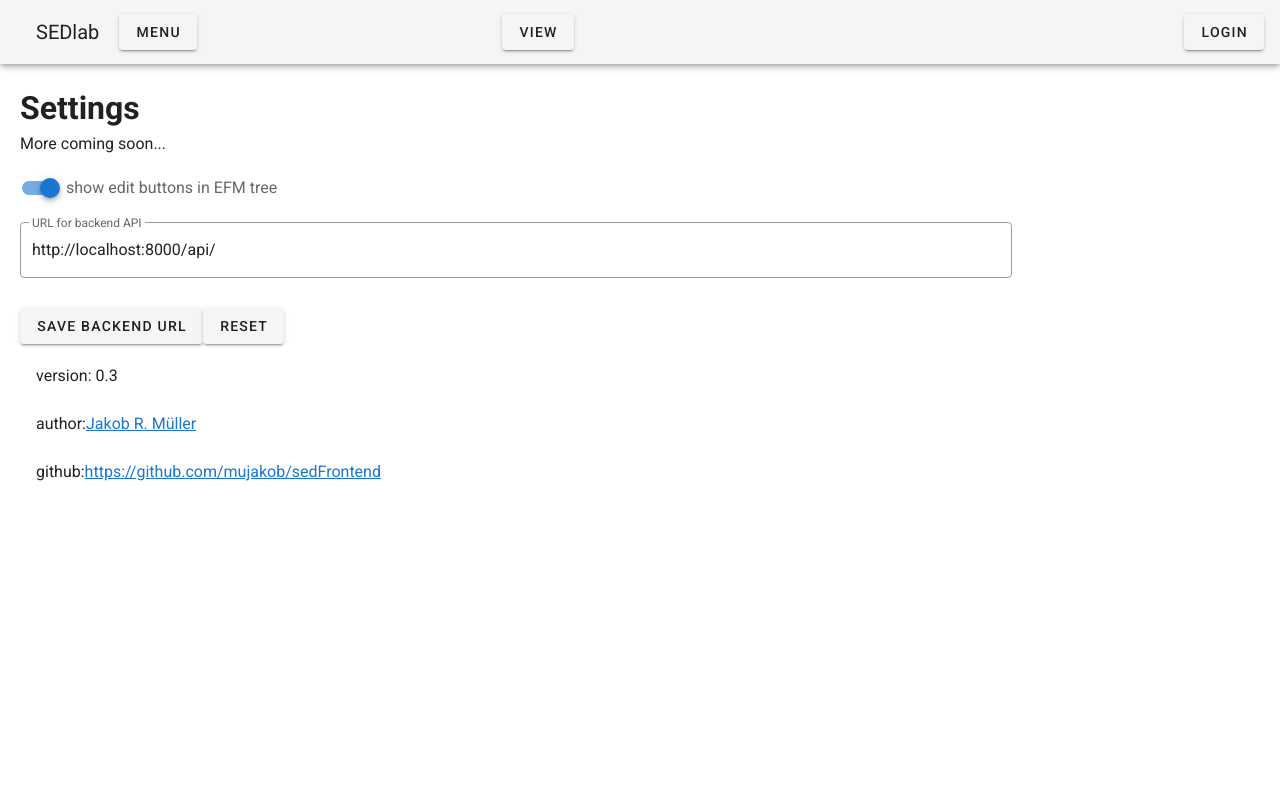
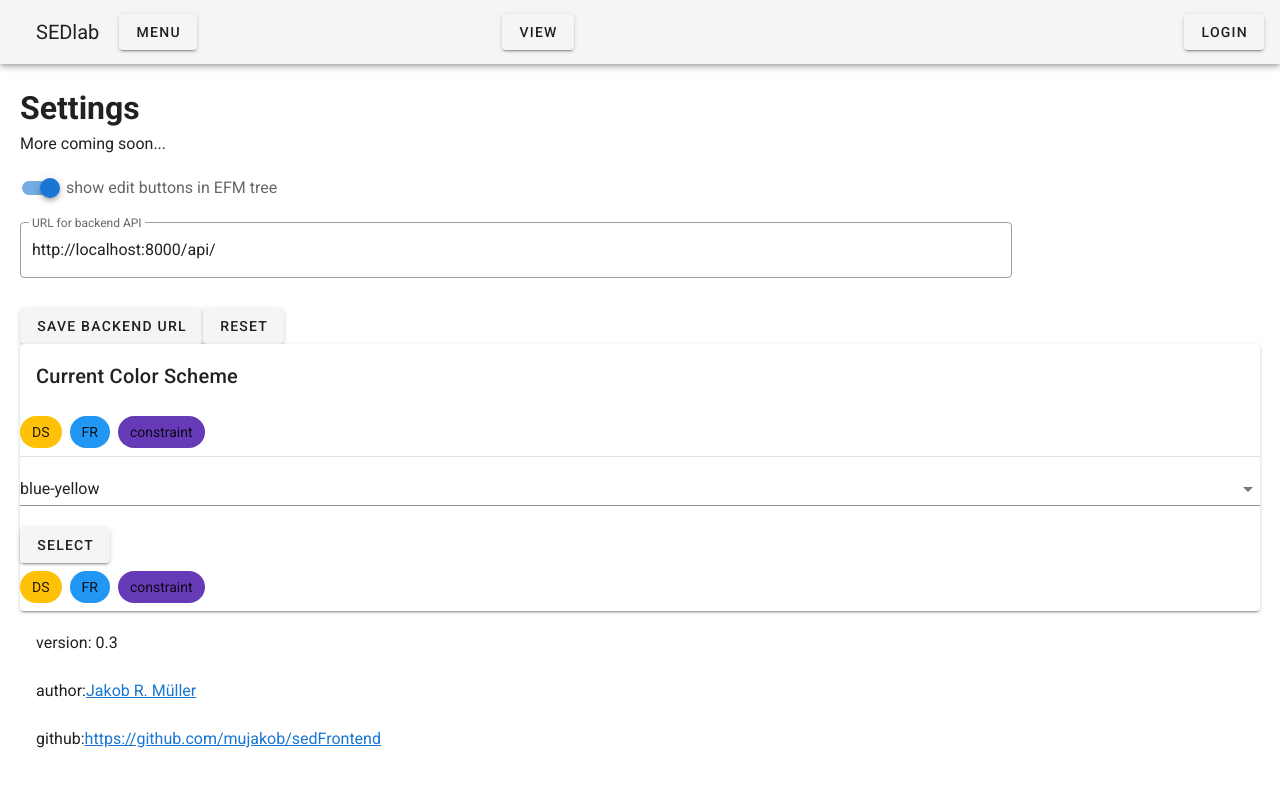
Before and after one commit to mujakob/efmModeller, a Vue app: page /settings in a window 1280 px wide. Shown: the top 786 px of the page. Built offline with nearby package versions, Linux system fonts and the light colour scheme.

Commit message:
color changes

```diff
--- a/src/store/index.js
+++ b/src/store/index.js
@@ -38,6 +38,47 @@ const settingsStore = {
     show_constraints: true,
     treeObjectSize: 1,        // 0 small, 1 medium, 2 large
     backend_URL: localStorage.getItem("backend_url") || "http://localhost:8000/api/",
+    color_options: [
+      {
+        color_name: 'blue-yellow',
+        colors: {
+          ds: "amber",
+          fr: "blue",
+          iw: "grey",
+          c: "deep-purple",
+          iw_spatial: "blue",
+          iw_energy: "yellow",
+          iw_material: "green",
+          iw_signal: "red",
+        },
+      },
+      {
+        color_name: 'black-white',
+        colors: {
+          ds: "grey darken-2",
+          fr: "blue-grey lighten-4",
+          iw: "white",
+          c: "grey",
+          iw_spatial: "grey",
+          iw_energy: "grey",
+          iw_material: "grey",
+          iw_signal: "grey",
+        },
+      },
+      {
+        color_name: 'green',
+        colors: {
+          ds: "green",
+          fr: "teal",
+          iw: "light-green",
+          c: "lime",
+          iw_spatial: "red",
+          iw_energy: "pink",
+          iw_material: "orange",
+          iw_signal: "yellow",
+        },
+      },
+    ]
   },
   getters: {
     efmObjectColor: (state) => (objType) => {
@@ -65,6 +106,9 @@ const settingsStore = {
     },
     showIW: (state) => {
       return state.show_iwLines
+    },
+    colorOptions: (state) => {
+      return state.color_options
     }
   },
   mutations: {
@@ -83,7 +127,14 @@ const settingsStore = {
     },
     setIWvisibility(state, showIW) {
       state.show_iwLines = showIW
-    }
+    },
+    setNewColorPattern(state, patternName) {
+      let pattern = state.color_options.find(cs => cs.color_name == patternName)
+      console.log(patternName, pattern)
+      if (pattern.colors) {
+        state.object_colors = pattern.colors
+      }
+    },
   },
   actions: {},
   modules: {},
@@ -1010,6 +1061,7 @@ const efmStore = {
       // can be used for parents, iw, .. depending on "who is waiting"
 
       const efmProjectUrl = getters.efmProjectApi;
+      let returnData = null
 
       if (getters.whoIsWaitingForParent) {
        // console.log("setting new parent via GUI");
@@ -1072,7 +1124,7 @@ const efmStore = {
         if (newIW) {
           commit("setWaitingForIW", null);
           commit("objectIsSelected", null);
-          return {
+          returnData = {
             iw: newIW,
             edit: {
               objectType: 'iw',
@@ -1082,7 +1134,8 @@ const efmStore = {
         }
       }
       // update all tree data, since doing it one by one is too complicated:
-      dispatch("updateTree");
+      await dispatch("updateTree");
+      return returnData
     },
   },
   modules: {},
--- a/src/views/core/Settings.vue
+++ b/src/views/core/Settings.vue
@@ -23,6 +23,29 @@
       @click="resetBackendUrl"
     > reset </v-btn>
 
+    <v-card>
+      <v-card-title> Current Color Scheme </v-card-title>
+      <v-chip-group>
+        <v-chip :color="currentColorDS"> DS </v-chip>
+        <v-chip :color="currentColorFR"> FR </v-chip>
+        <v-chip :color="currentColorC"> constraint </v-chip>
+      </v-chip-group>
+      <v-divider />
+      <v-select
+       :items="colorOptions"
+       :item-text="'color_name'"
+       :item-value="'color_name'"
+       v-model="selectedColorPattern"
+       />
+       <v-btn
+        @click="setColorPattern"
+        > select </v-btn>
+      <v-chip-group>
+        <v-chip :color="selectedColorDS"> DS </v-chip>
+        <v-chip :color="selectedColorFR"> FR </v-chip>
+        <v-chip :color="selectedColorC"> constraint </v-chip>
+      </v-chip-group>
+    </v-card>
 
     <v-list>
       <v-list-item> version: {{ version }} </v-list-item>
@@ -44,9 +67,15 @@ export default {
 
   data: () => ({
     localBackendUrl: null,
+    selectedColorPattern: 'blue-yellow',
   }),
   computed: {
-    ...mapGetters(["showEditor", "backendURL"]),
+    ...mapGetters([
+      "showEditor",
+      "backendURL",
+      "colorOptions",
+      "efmObjectColor",
+      ]),
 
     toggleEditor: {
       get: function() {
@@ -83,6 +112,31 @@ export default {
     githubLink() {
       return settings.githubLink;
     },
+
+    // COLORS
+    currentColorDS() {
+      return this.efmObjectColor('ds')
+    },
+    currentColorFR() {
+      return this.efmObjectColor('fr')
+    },
+    currentColorC() {
+      return this.efmObjectColor('c')
+    },
+
+    selectedColorSet(){
+      let pattern = this.colorOptions.find(cs => cs.color_name == this.selectedColorPattern)
+      return pattern.colors
+    },
+    selectedColorDS() {
+      return this.selectedColorSet['ds']
+    },
+    selectedColorFR() {
+      return this.selectedColorSet['fr']
+    },
+    selectedColorC() {
+      return this.selectedColorSet['c']
+    },
   },
   methods: {
     saveBackendUrl() {
@@ -91,6 +145,9 @@ export default {
     },
     resetBackendUrl() {
       this.localBackendUrl = null
+    },
+    setColorPattern() {
+      this.$store.commit('setNewColorPattern', this.selectedColorPattern)
     }
   }
 };
```
